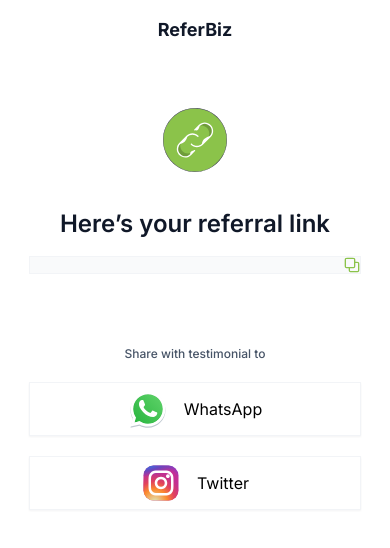
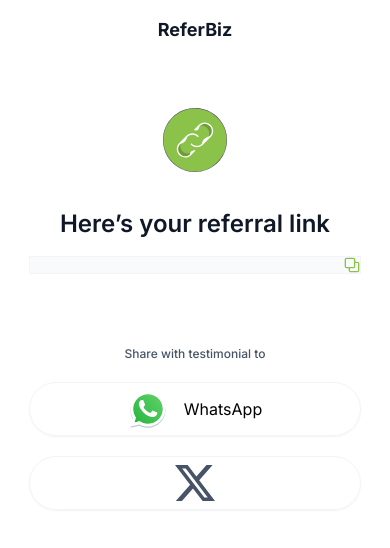
Before and after one commit to mosgizy/ReferBiz, a Next.js app: page /referral/share-link in a window 390 px wide. Shown: the top 548 px of the page. Built offline with nearby package versions, Linux system fonts and the light colour scheme; no server answers.

Commit message:
desktop for share-link created

```diff
--- a/src/app/(campaign)/referral/[...slug]/page.tsx
+++ b/src/app/(campaign)/referral/[...slug]/page.tsx
@@ -29,7 +29,7 @@ const Page = () => {
   };
 
   return (
-    <>
+    <div className="md:max-w-[24rem] md:mx-auto">
       <h1 className="text-header text-2xl font-semibold">
         Generate your referral link
       </h1>
@@ -78,7 +78,7 @@ const Page = () => {
           </div>
         </form>
       </div>
-    </>
+    </div>
   );
 };
 
--- a/src/app/(campaign)/referral/share-link/page.tsx
+++ b/src/app/(campaign)/referral/share-link/page.tsx
@@ -4,7 +4,7 @@ import Image from 'next/image';
 import share from '/public/icons/camp-share.svg';
 import copyIcon from '/public/icons/copy.svg';
 import whatsappIcon from '/public/icons/whatsapp.svg';
-import instagramIcon from '/public/icons/instagram.svg';
+import xIcon from '/public/icons/x.svg';
 import { handleCopyToClipboard } from '@/utils/copyToClipboard';
 import Modal from '@/components/Modal';
 import { useEffect, useState } from 'react';
@@ -41,7 +41,7 @@ const Page = () => {
   });
 
   return (
-    <>
+    <div className="md:max-w-[24rem] md:mx-auto">
       <div className="flex justify-center">
         <Image src={share} alt="" height={64} width={64} />
       </div>
@@ -65,20 +65,31 @@ const Page = () => {
         <h1 className="text-xs text-text-color font-medium">
           Share with testimonial to
         </h1>
-        <div className="flex flex-col justify-center gap-5 mt-5">
+        <div className="flex flex-col md:flex-row justify-center gap-5 mt-5">
           <button
             onClick={() => handleModalState('Share to Whatsapp')}
-            className="flex-center justify-center gap-4 py-[0.375rem] border border-light-gray shadow-google"
+            className="flex-center justify-center gap-4 py-[0.375rem] px-6 border border-light-gray shadow-google rounded-[3rem]"
           >
-            <Image src={whatsappIcon} alt="" height={40} width={40} />
-            <span>WhatsApp</span>
+            <Image
+              src={whatsappIcon}
+              alt=""
+              height={40}
+              width={40}
+              className="md:w-8 md:h-8"
+            />
+            <span className="md:hidden">WhatsApp</span>
           </button>
           <button
             onClick={() => handleModalState('Share to Twitter')}
-            className="flex-center justify-center gap-4 py-[0.375rem] border border-light-gray shadow-google"
+            className="flex-center justify-center gap-4 py-[0.375rem] px-6 border border-light-gray shadow-google rounded-[3rem]"
           >
-            <Image src={instagramIcon} alt="" height={40} width={40} />
-            <span>Twitter</span>
+            <Image
+              src={xIcon}
+              alt=""
+              height={40}
+              width={40}
+              className="md:w-8 md:h-8"
+            />
           </button>
         </div>
       </div>
@@ -89,7 +100,7 @@ const Page = () => {
           url={shareLink}
         />
       )}
-    </>
+    </div>
   );
 };
 
```
